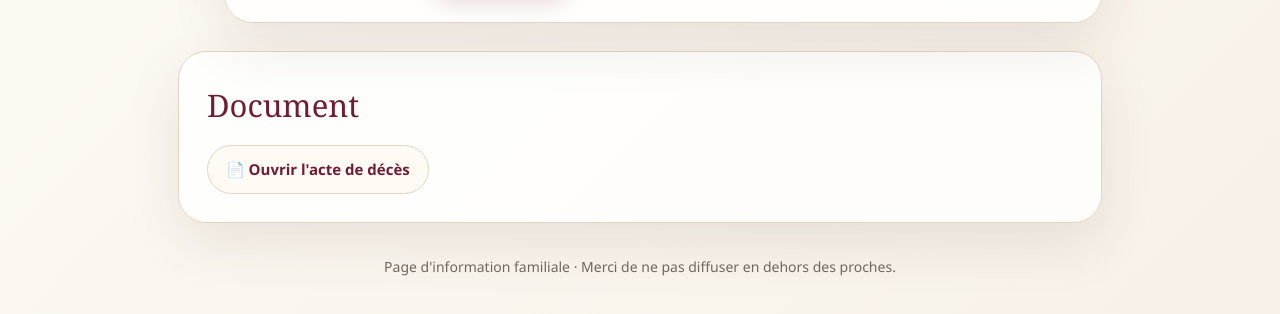
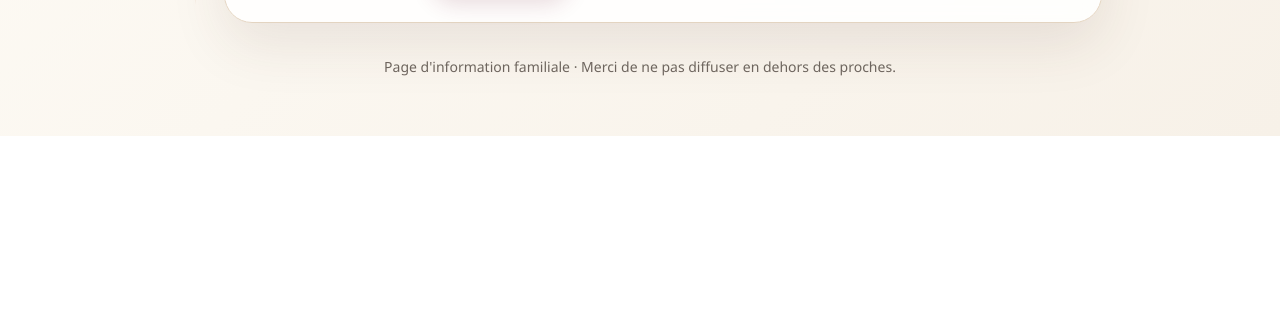
Before and after one commit to Elodami/ceremonie_loic2, a plain HTML site: page index.html in a window 1280 px wide. Shown: the part 738-1052 px from the top of the page. After the commit the page ends 874 px from the top, so only its background shows below. Drawn offline with Linux system fonts and the light colour scheme.

Commit message:
Update index.html

```diff
--- a/index.html
+++ b/index.html
@@ -350,12 +350,6 @@
       </article>
     </section>
 
-    <section class="documents">
-      <h2>Document</h2>
-
-      <a class="button secondary" href="acte-de-deces.pdf" target="_blank" rel="noopener">📄 Ouvrir l'acte de décès</a>
-    </section>
-
     <footer>
       Page d'information familiale · Merci de ne pas diffuser en dehors des proches.
     </footer>
```
